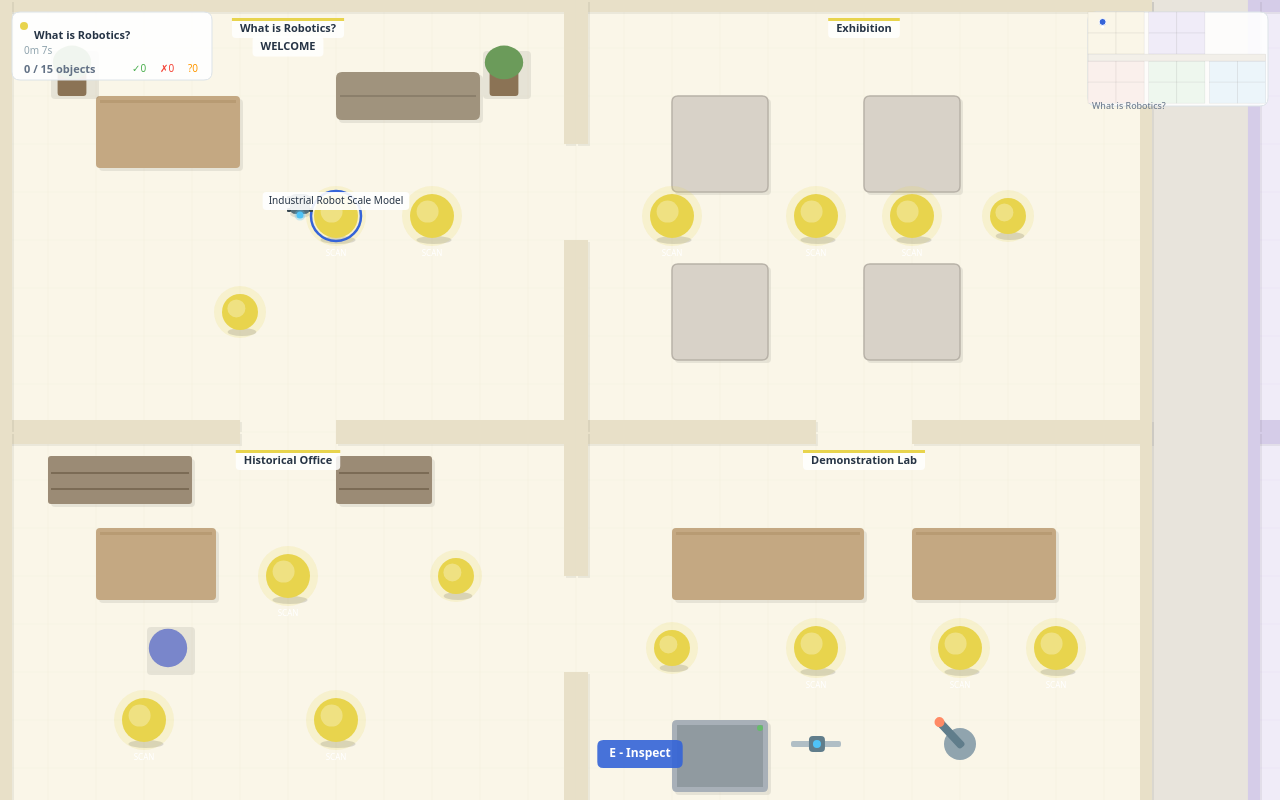
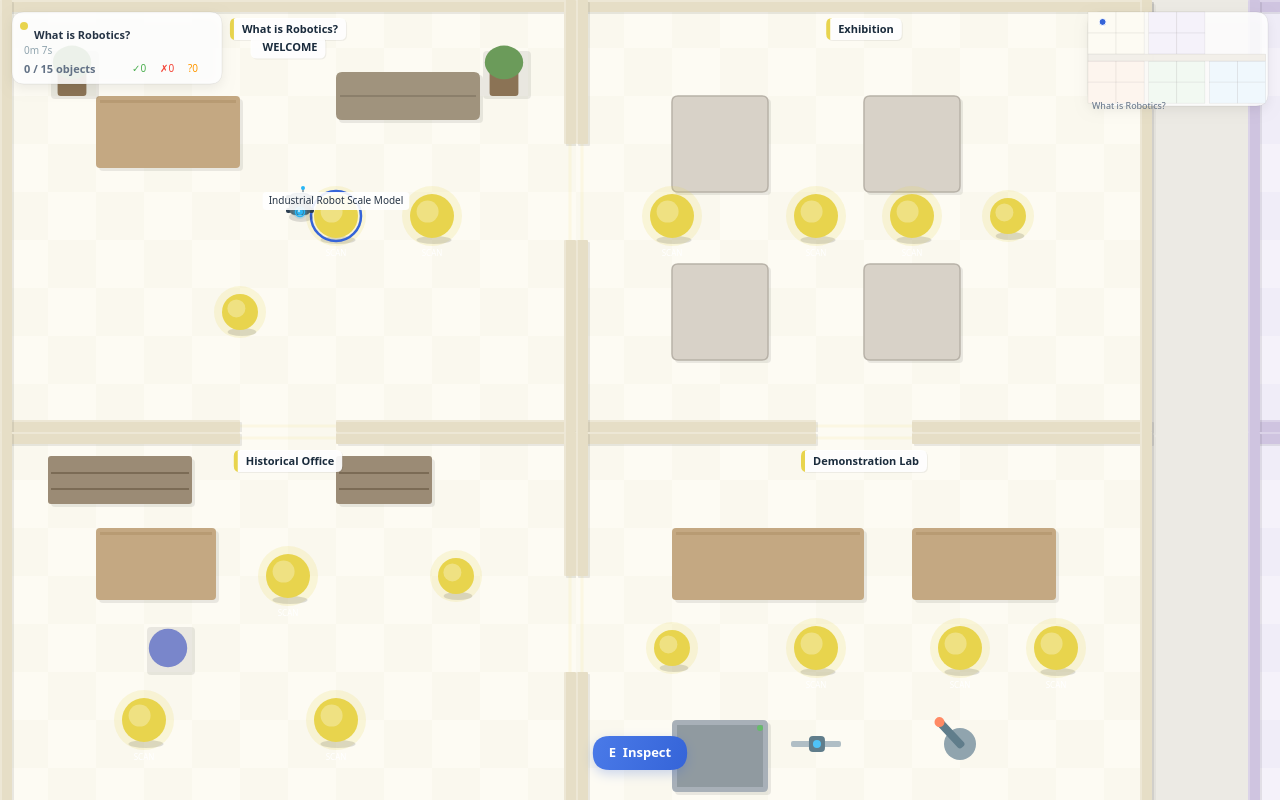
Before and after one commit to andreakollova/robothra, a website built with Vite: page index.html in a window 1280 px wide. Both pictures are taken after a click on the button "Start Exploring". Built offline with nearby package versions, Linux system fonts and the light colour scheme; files whose address does not match are found by name.

Commit message:
feat: visual redesign - modern polished look
REVERTABLE: git revert HEAD to undo this change

- Refined color palette with deeper primaries and accent colors
- Checkerboard floor tiles instead of grid lines
- 3D walls with highlights and shadows
- Glass-effect HUD panels with soft shadows
- Pill-shaped interaction prompt with gradient
- Redesigned player robot:
  - Gradient chassis body
  - Animated antenna with breathing
  - Glowing sensor ring
  - Larger shadow
- Modern UI panels:
  - Stronger backdrop blur
  - Spring animation on open
  - Gradient primary buttons with hover lift
  - Refined quiz option cards with hover elevation
  - Rounded tab buttons
- Polished room signs with left accent bar
- Cleaner overall typography

Co-Authored-By: Andrea Kollova <kollova@drixton.com>

```diff
--- a/index.html
+++ b/index.html
@@ -16,7 +16,7 @@
       height: 100%;
       overflow: hidden;
       font-family: -apple-system, BlinkMacSystemFont, 'Segoe UI', system-ui, sans-serif;
-      background: #E8E4DC;
+      background: #ECEAE4;
       -webkit-font-smoothing: antialiased;
     }
 
@@ -36,24 +36,24 @@
       display: none;
       align-items: center;
       justify-content: center;
-      background: rgba(38, 52, 69, 0.3);
-      backdrop-filter: blur(4px);
-      -webkit-backdrop-filter: blur(4px);
+      background: rgba(20, 30, 45, 0.35);
+      backdrop-filter: blur(8px);
+      -webkit-backdrop-filter: blur(8px);
       z-index: 100;
     }
 
     .ui-panel {
-      background: #FFFFFF;
-      border-radius: 16px;
-      box-shadow: 0 8px 32px rgba(0, 0, 0, 0.12), 0 2px 8px rgba(0, 0, 0, 0.06);
+      background: rgba(255, 255, 255, 0.97);
+      border-radius: 20px;
+      box-shadow: 0 20px 60px rgba(0, 0, 0, 0.15), 0 4px 16px rgba(0, 0, 0, 0.08), 0 0 0 1px rgba(0, 0, 0, 0.04);
       overflow-y: auto;
-      animation: panelIn 0.2s ease-out;
+      animation: panelIn 0.25s cubic-bezier(0.34, 1.56, 0.64, 1);
     }
 
     @keyframes panelIn {
       from {
         opacity: 0;
-        transform: translateY(12px) scale(0.97);
+        transform: translateY(20px) scale(0.95);
       }
       to {
         opacity: 1;
@@ -63,43 +63,50 @@
 
     .ui-btn {
       display: inline-block;
-      padding: 10px 20px;
+      padding: 11px 22px;
       border: none;
-      border-radius: 8px;
+      border-radius: 12px;
       font-size: 14px;
       font-weight: 600;
       cursor: pointer;
-      transition: all 0.15s;
+      transition: all 0.2s cubic-bezier(0.4, 0, 0.2, 1);
       font-family: inherit;
       text-align: center;
       width: 100%;
+      letter-spacing: 0.01em;
     }
 
     .ui-btn.primary {
-      background: #3564D8;
+      background: linear-gradient(135deg, #4A7AE8, #3564D8);
       color: #FFFFFF;
+      box-shadow: 0 2px 8px rgba(53, 100, 216, 0.25);
     }
 
     .ui-btn.primary:hover {
-      background: #2850B8;
+      background: linear-gradient(135deg, #3564D8, #2850B8);
+      box-shadow: 0 4px 14px rgba(53, 100, 216, 0.35);
+      transform: translateY(-1px);
     }
 
     .ui-btn.secondary {
-      background: #F0F2F5;
-      color: #627185;
+      background: #F4F5F7;
+      color: #4A5568;
+      border: 1px solid #E2E5EA;
     }
 
     .ui-btn.secondary:hover {
-      background: #E4E7EC;
+      background: #EBEDF0;
+      border-color: #CBD0D8;
     }
 
     .ui-btn.danger {
       background: #FFF0F0;
       color: #D32F2F;
+      border: 1px solid #FECACA;
     }
 
     .ui-btn.danger:hover {
-      background: #FFE0E0;
+      background: #FEE2E2;
     }
 
     .ui-btn:focus {
@@ -107,32 +114,39 @@
       outline-offset: 2px;
     }
 
+    .ui-btn:active {
+      transform: scale(0.98);
+    }
+
     .quiz-option {
       display: flex;
       align-items: flex-start;
-      gap: 10px;
-      padding: 12px 14px;
-      border: 1.5px solid #DCE3E8;
-      border-radius: 10px;
-      background: #FFFFFF;
+      gap: 12px;
+      padding: 14px 16px;
+      border: 1.5px solid #E2E5EA;
+      border-radius: 12px;
+      background: #FAFBFC;
       cursor: pointer;
       font-size: 14px;
-      color: #263445;
+      color: #1A2B3C;
       text-align: left;
-      transition: all 0.15s;
+      transition: all 0.2s cubic-bezier(0.4, 0, 0.2, 1);
       font-family: inherit;
       width: 100%;
-      line-height: 1.4;
+      line-height: 1.5;
     }
 
     .quiz-option:hover {
-      border-color: #3564D8;
-      background: #F5F8FF;
+      border-color: #93B4F5;
+      background: #F0F4FF;
+      transform: translateY(-1px);
+      box-shadow: 0 2px 8px rgba(53, 100, 216, 0.08);
     }
 
     .quiz-option.selected {
       border-color: #3564D8;
-      background: #EEF2FF;
+      background: #EDF1FF;
+      box-shadow: 0 0 0 3px rgba(53, 100, 216, 0.1);
     }
 
     .quiz-option:focus {
@@ -144,31 +158,33 @@
       font-weight: 700;
       color: #3564D8;
       flex-shrink: 0;
-      min-width: 20px;
+      min-width: 22px;
+      font-size: 15px;
     }
 
     .tab-btn {
-      padding: 6px 14px;
-      border: 1.5px solid #DCE3E8;
-      border-radius: 6px;
-      background: #FFFFFF;
+      padding: 7px 16px;
+      border: 1.5px solid #E2E5EA;
+      border-radius: 10px;
+      background: #FAFBFC;
       font-size: 12px;
       font-weight: 600;
       color: #627185;
       cursor: pointer;
-      transition: all 0.15s;
+      transition: all 0.2s;
       font-family: inherit;
     }
 
     .tab-btn.active {
-      background: #3564D8;
+      background: linear-gradient(135deg, #4A7AE8, #3564D8);
       color: #FFFFFF;
-      border-color: #3564D8;
+      border-color: transparent;
+      box-shadow: 0 2px 6px rgba(53, 100, 216, 0.2);
     }
 
     .tab-btn:hover:not(.active) {
-      background: #F5F8FF;
-      border-color: #3564D8;
+      background: #F0F4FF;
+      border-color: #93B4F5;
     }
 
     textarea:focus {
--- a/src/data/objects.ts
+++ b/src/data/objects.ts
@@ -23,12 +23,12 @@ export const MODULE_NAMES = [
 
 export type ModuleName = (typeof MODULE_NAMES)[number];
 
-export const MODULE_COLORS: Record<ModuleName, { primary: string; secondary: string; floor: string; wall: string }> = {
-  'What is Robotics?': { primary: '#E8D44D', secondary: '#FFF8E1', floor: '#FAF6E8', wall: '#E8E0C8' },
-  'Robots': { primary: '#9575CD', secondary: '#EDE7F6', floor: '#F0ECF8', wall: '#D5CCE8' },
-  'Industrial Robots': { primary: '#FF8A65', secondary: '#FBE9E7', floor: '#FAF0EC', wall: '#E8D5CC' },
-  'Mobile Robots': { primary: '#4FC3F7', secondary: '#E1F5FE', floor: '#ECF5FA', wall: '#CCE0E8' },
-  'Applications': { primary: '#66BB6A', secondary: '#E8F5E9', floor: '#EEF7EE', wall: '#CCE0CC' },
+export const MODULE_COLORS: Record<ModuleName, { primary: string; secondary: string; floor: string; wall: string; accent: string }> = {
+  'What is Robotics?': { primary: '#F0C930', secondary: '#FFF8E1', floor: '#FDFBF3', wall: '#E6DEC6', accent: '#D4A017' },
+  'Robots': { primary: '#7E57C2', secondary: '#EDE7F6', floor: '#F5F2FA', wall: '#CFC4E0', accent: '#5E35B1' },
+  'Industrial Robots': { primary: '#EF6C00', secondary: '#FFF3E0', floor: '#FDF5EE', wall: '#E0CEBC', accent: '#E65100' },
+  'Mobile Robots': { primary: '#0288D1', secondary: '#E1F5FE', floor: '#F0F8FD', wall: '#BFD6E4', accent: '#01579B' },
+  'Applications': { primary: '#43A047', secondary: '#E8F5E9', floor: '#F2F9F2', wall: '#BDD4BD', accent: '#2E7D32' },
 };
 
 export const OBJECTS: GameObject[] = [
--- a/src/engine/renderer.ts
+++ b/src/engine/renderer.ts
@@ -60,8 +60,8 @@ export class Renderer {
     const w = this.canvas.width;
     const h = this.canvas.height;
 
-    // Clear
-    ctx.fillStyle = '#E8E4DC';
+    // Clear with subtle gradient background
+    ctx.fillStyle = '#ECEAE4';
     ctx.fillRect(0, 0, w, h);
 
     ctx.save();
@@ -99,40 +99,53 @@ export class Renderer {
 
       const colors = MODULE_COLORS[room.module as ModuleName] || MODULE_COLORS['What is Robotics?'];
 
-      // Floor
-      ctx.fillStyle = room.outdoor ? '#E5EDDF' : colors.floor;
+      // Room drop shadow
+      ctx.fillStyle = 'rgba(0,0,0,0.04)';
+      this.drawRoundedRect(ctx, room.x + 4, room.y + 4, room.w, room.h, 2);
+
+      // Floor base
+      ctx.fillStyle = room.outdoor ? '#EDF5E6' : colors.floor;
       ctx.fillRect(room.x, room.y, room.w, room.h);
 
-      // Floor pattern - subtle grid
-      ctx.strokeStyle = room.outdoor ? '#D5DDD0' : this.adjustAlpha(colors.wall, 0.3);
-      ctx.lineWidth = 0.5;
-      for (let gx = room.x; gx < room.x + room.w; gx += TILE) {
-        ctx.beginPath();
-        ctx.moveTo(gx, room.y);
-        ctx.lineTo(gx, room.y + room.h);
-        ctx.stroke();
+      // Floor tiles - alternating subtle pattern
+      const tileA = room.outdoor ? '#E5EDDE' : colors.floor;
+      const tileB = room.outdoor ? '#E0E8D8' : this.adjustAlpha(colors.wall, 0.12);
+      for (let tx = 0; tx < room.w / TILE; tx++) {
+        for (let ty = 0; ty < room.h / TILE; ty++) {
+          if ((tx + ty) % 2 === 0) {
+            ctx.fillStyle = tileB;
+            ctx.fillRect(room.x + tx * TILE, room.y + ty * TILE, TILE, TILE);
+          }
+        }
       }
-      for (let gy = room.y; gy < room.y + room.h; gy += TILE) {
-        ctx.beginPath();
-        ctx.moveTo(room.x, gy);
-        ctx.lineTo(room.x + room.w, gy);
-        ctx.stroke();
-      }
+
+      // Subtle inner border glow (module accent)
+      ctx.strokeStyle = this.adjustAlpha(colors.primary, 0.08);
+      ctx.lineWidth = 3;
+      ctx.strokeRect(room.x + 6, room.y + 6, room.w - 12, room.h - 12);
 
       // Outdoor decorations
       if (room.outdoor) {
         this.drawOutdoorDetails(ctx, room);
       }
 
-      // Walls
-      ctx.fillStyle = colors.wall;
+      // Walls with 3D effect
       for (const wall of room.walls) {
-        ctx.fillRect(wall.x, wall.y, wall.w, wall.h);
-        // Wall shadow
-        ctx.fillStyle = 'rgba(0,0,0,0.06)';
-        ctx.fillRect(wall.x + 2, wall.y + 2, wall.w, wall.h);
+        // Wall shadow (bottom-right offset)
+        ctx.fillStyle = 'rgba(0,0,0,0.08)';
+        this.drawRoundedRect(ctx, wall.x + 2, wall.y + 2, wall.w, wall.h, 1);
+        // Wall body
         ctx.fillStyle = colors.wall;
-        ctx.fillRect(wall.x, wall.y, wall.w, wall.h);
+        this.drawRoundedRect(ctx, wall.x, wall.y, wall.w, wall.h, 1);
+        // Wall top highlight
+        ctx.fillStyle = 'rgba(255,255,255,0.25)';
+        if (wall.h > wall.w) {
+          // Vertical wall - highlight left edge
+          ctx.fillRect(wall.x, wall.y, 2, wall.h);
+        } else {
+          // Horizontal wall - highlight top edge
+          ctx.fillRect(wall.x, wall.y, wall.w, 2);
+        }
       }
     }
   }
@@ -751,56 +764,93 @@ export class Renderer {
 
   private drawPlayer(ctx: CanvasRenderingContext2D, state: GameState) {
     const { x, y, direction } = state.player;
-    const bobble = Math.sin(this.time * 8) * (state.player.moving ? 1.5 : 0);
+    const bobble = Math.sin(this.time * 8) * (state.player.moving ? 2 : 0);
+    const breathe = Math.sin(this.time * 2) * 0.5; // idle breathing
 
     ctx.save();
     ctx.translate(x + 12, y + 12 + bobble);
 
-    // Ground shadow
-    ctx.fillStyle = 'rgba(0,0,0,0.1)';
+    // Ground shadow (soft, large)
+    ctx.fillStyle = 'rgba(0,0,0,0.12)';
     ctx.beginPath();
-    ctx.ellipse(0, 10, 10, 4, 0, 0, Math.PI * 2);
+    ctx.ellipse(1, 13, 12, 5, 0, 0, Math.PI * 2);
     ctx.fill();
 
-    // Body
-    ctx.fillStyle = '#546E7A';
-    this.drawRoundedRect(ctx, -10, -10, 20, 20, 6);
+    // Wheels (draw behind body)
+    ctx.fillStyle = '#2C3E50';
+    if (direction === 'left' || direction === 'right') {
+      this.drawRoundedRect(ctx, -9, -14, 5, 5, 2);
+      this.drawRoundedRect(ctx, -9, 9, 5, 5, 2);
+      this.drawRoundedRect(ctx, 4, -14, 5, 5, 2);
+      this.drawRoundedRect(ctx, 4, 9, 5, 5, 2);
+    } else {
+      this.drawRoundedRect(ctx, -14, -9, 5, 5, 2);
+      this.drawRoundedRect(ctx, 9, -9, 5, 5, 2);
+      this.drawRoundedRect(ctx, -14, 4, 5, 5, 2);
+      this.drawRoundedRect(ctx, 9, 4, 5, 5, 2);
+    }
 
-    // Body highlight
-    ctx.fillStyle = 'rgba(255,255,255,0.15)';
-    this.drawRoundedRect(ctx, -8, -9, 16, 8, 4);
+    // Body - main chassis
+    const bodyGrad = ctx.createLinearGradient(-11, -11, 11, 11);
+    bodyGrad.addColorStop(0, '#607D8B');
+    bodyGrad.addColorStop(1, '#455A64');
+    ctx.fillStyle = bodyGrad;
+    this.drawRoundedRect(ctx, -11, -11, 22, 22, 7);
 
-    // Sensor (front indicator)
-    const sensorOffsets: Record<string, { x: number; y: number }> = {
-      up: { x: 0, y: -11 },
-      down: { x: 0, y: 11 },
-      left: { x: -11, y: 0 },
-      right: { x: 11, y: 0 },
+    // Body outline
+    ctx.strokeStyle = 'rgba(0,0,0,0.15)';
+    ctx.lineWidth = 1;
+    this.strokeRoundedRect(ctx, -11, -11, 22, 22, 7);
+
+    // Top face highlight
+    ctx.fillStyle = 'rgba(255,255,255,0.2)';
+    this.drawRoundedRect(ctx, -9, -10, 18, 9, 5);
+
+    // Eye / sensor panel
+    const so: Record<string, { x: number; y: number }> = {
+      up: { x: 0, y: -8 },
+      down: { x: 0, y: 8 },
+      left: { x: -8, y: 0 },
+      right: { x: 8, y: 0 },
     };
-    const so = sensorOffsets[direction] || sensorOffsets.down;
-    ctx.fillStyle = '#4FC3F7';
+    const s = so[direction] || so.down;
+
+    // Sensor glow (animated)
+    const glowSize = 7 + breathe;
+    ctx.fillStyle = 'rgba(41, 182, 246, 0.2)';
     ctx.beginPath();
-    ctx.arc(so.x, so.y, 3.5, 0, Math.PI * 2);
-    ctx.fill();
-    // Sensor glow
-    ctx.fillStyle = 'rgba(79, 195, 247, 0.3)';
-    ctx.beginPath();
-    ctx.arc(so.x, so.y, 5.5, 0, Math.PI * 2);
+    ctx.arc(s.x, s.y, glowSize, 0, Math.PI * 2);
     ctx.fill();
 
-    // Wheels
-    ctx.fillStyle = '#37474F';
-    if (direction === 'left' || direction === 'right') {
-      this.drawRoundedRect(ctx, -8, -13, 4, 4, 1);
-      this.drawRoundedRect(ctx, -8, 9, 4, 4, 1);
-      this.drawRoundedRect(ctx, 4, -13, 4, 4, 1);
-      this.drawRoundedRect(ctx, 4, 9, 4, 4, 1);
-    } else {
-      this.drawRoundedRect(ctx, -13, -8, 4, 4, 1);
-      this.drawRoundedRect(ctx, 9, -8, 4, 4, 1);
-      this.drawRoundedRect(ctx, -13, 4, 4, 4, 1);
-      this.drawRoundedRect(ctx, 9, 4, 4, 4, 1);
-    }
+    // Sensor ring
+    ctx.strokeStyle = '#29B6F6';
+    ctx.lineWidth = 1.5;
+    ctx.beginPath();
+    ctx.arc(s.x, s.y, 4.5, 0, Math.PI * 2);
+    ctx.stroke();
+
+    // Sensor core
+    ctx.fillStyle = '#29B6F6';
+    ctx.beginPath();
+    ctx.arc(s.x, s.y, 3, 0, Math.PI * 2);
+    ctx.fill();
+    // Sensor shine
+    ctx.fillStyle = 'rgba(255,255,255,0.6)';
+    ctx.beginPath();
+    ctx.arc(s.x - 1, s.y - 1, 1.2, 0, Math.PI * 2);
+    ctx.fill();
+
+    // Small antenna on top
+    ctx.strokeStyle = '#78909C';
+    ctx.lineWidth = 1.5;
+    ctx.beginPath();
+    ctx.moveTo(3, -11);
+    ctx.lineTo(3, -16 + breathe);
+    ctx.stroke();
+    ctx.fillStyle = '#29B6F6';
+    ctx.beginPath();
+    ctx.arc(3, -16 + breathe, 2, 0, Math.PI * 2);
+    ctx.fill();
 
     ctx.restore();
   }
@@ -813,22 +863,38 @@ export class Renderer {
       if (!this.isVisible(camera, room.x, room.y, room.w, room.h)) continue;
 
       for (const sign of room.signs) {
-        // Sign background
-        ctx.font = 'bold 11px system-ui';
+        ctx.font = '600 11px system-ui';
         const metrics = ctx.measureText(sign.text);
-        const pw = metrics.width + 16;
-        const ph = 20;
+        const pw = metrics.width + 20;
+        const ph = 22;
+        const sx = sign.x - pw / 2;
+        const sy = sign.y - 2;
 
-        ctx.fillStyle = 'rgba(255,255,255,0.85)';
-        this.drawRoundedRect(ctx, sign.x - pw / 2, sign.y - 2, pw, ph, 4);
+        // Sign shadow
+        ctx.fillStyle = 'rgba(0,0,0,0.06)';
+        this.drawRoundedRect(ctx, sx + 1, sy + 1, pw, ph, 6);
 
+        // Sign body
+        ctx.fillStyle = 'rgba(255,255,255,0.92)';
+        this.drawRoundedRect(ctx, sx, sy, pw, ph, 6);
+
+        // Color accent bar on left
         if (sign.color) {
           ctx.fillStyle = sign.color;
-          ctx.fillRect(sign.x - pw / 2, sign.y - 2, pw, 3);
+          ctx.beginPath();
+          ctx.moveTo(sx + 6, sy);
+          ctx.lineTo(sx + 6, sy);
+          ctx.quadraticCurveTo(sx, sy, sx, sy + 6);
+          ctx.lineTo(sx, sy + ph - 6);
+          ctx.quadraticCurveTo(sx, sy + ph, sx + 6, sy + ph);
+          ctx.lineTo(sx + 4, sy + ph);
+          ctx.lineTo(sx + 4, sy);
+          ctx.closePath();
+          ctx.fill();
         }
 
-        ctx.fillStyle = '#263445';
-        ctx.fillText(sign.text, sign.x, sign.y + 3);
+        ctx.fillStyle = '#1A2B3C';
+        ctx.fillText(sign.text, sign.x + 2, sign.y + 4);
       }
     }
   }
--- a/src/ui/hud.ts
+++ b/src/ui/hud.ts
@@ -40,11 +40,18 @@ export class HUD {
     const my = 12;
     const scale = mapW / WORLD_W;
 
-    // Background
-    ctx.fillStyle = 'rgba(255,255,255,0.9)';
-    ctx.strokeStyle = '#DCE3E8';
+    // Background with glass effect
+    ctx.fillStyle = 'rgba(255,255,255,0.88)';
+    ctx.strokeStyle = 'rgba(0,0,0,0.06)';
     ctx.lineWidth = 1;
-    this.roundRect(ctx, mx, my, mapW, mapH, 8, true, true);
+    // Shadow
+    ctx.shadowColor = 'rgba(0,0,0,0.08)';
+    ctx.shadowBlur = 12;
+    ctx.shadowOffsetY = 4;
+    this.roundRect(ctx, mx, my, mapW, mapH, 12, true, true);
+    ctx.shadowColor = 'transparent';
+    ctx.shadowBlur = 0;
+    ctx.shadowOffsetY = 0;
 
     // Rooms
     for (const room of ROOMS) {
@@ -114,14 +121,20 @@ export class HUD {
   private drawStatus(ctx: CanvasRenderingContext2D, state: GameState) {
     const sx = 12;
     const sy = 12;
-    const sw = 200;
-    const sh = 68;
+    const sw = 210;
+    const sh = 72;
 
-    // Background
-    ctx.fillStyle = 'rgba(255,255,255,0.9)';
-    ctx.strokeStyle = '#DCE3E8';
+    // Background with glass effect
+    ctx.fillStyle = 'rgba(255,255,255,0.88)';
+    ctx.strokeStyle = 'rgba(0,0,0,0.06)';
     ctx.lineWidth = 1;
-    this.roundRect(ctx, sx, sy, sw, sh, 8, true, true);
+    ctx.shadowColor = 'rgba(0,0,0,0.08)';
+    ctx.shadowBlur = 12;
+    ctx.shadowOffsetY = 4;
+    this.roundRect(ctx, sx, sy, sw, sh, 12, true, true);
+    ctx.shadowColor = 'transparent';
+    ctx.shadowBlur = 0;
+    ctx.shadowOffsetY = 0;
 
     const currentModule = state.getCurrentModule();
     const progress = state.getModuleProgress(currentModule);
@@ -167,17 +180,27 @@ export class HUD {
     const obj = OBJECTS.find(o => o.id === state.nearestObjectId);
     if (!obj) return;
 
-    // Bottom-center prompt
-    const text = `E - Inspect`;
-    ctx.font = 'bold 12px system-ui';
+    // Bottom-center prompt - pill shape with gradient
+    const text = `E  Inspect`;
+    ctx.font = '600 13px system-ui';
     const metrics = ctx.measureText(text);
-    const pw = metrics.width + 24;
-    const ph = 28;
+    const pw = metrics.width + 32;
+    const ph = 34;
     const px = canvasW / 2 - pw / 2;
-    const py = this.canvas.height - 60;
+    const py = this.canvas.height - 64;
 
-    ctx.fillStyle = 'rgba(53, 100, 216, 0.9)';
-    this.roundRect(ctx, px, py, pw, ph, 6, true, false);
+    // Shadow
+    ctx.shadowColor = 'rgba(53, 100, 216, 0.25)';
+    ctx.shadowBlur = 12;
+    ctx.shadowOffsetY = 4;
+    const grad = ctx.createLinearGradient(px, py, px + pw, py + ph);
+    grad.addColorStop(0, '#4A7AE8');
+    grad.addColorStop(1, '#3564D8');
+    ctx.fillStyle = grad;
+    this.roundRect(ctx, px, py, pw, ph, ph / 2, true, false);
+    ctx.shadowColor = 'transparent';
+    ctx.shadowBlur = 0;
+    ctx.shadowOffsetY = 0;
 
     ctx.fillStyle = '#FFFFFF';
     ctx.textAlign = 'center';
```
